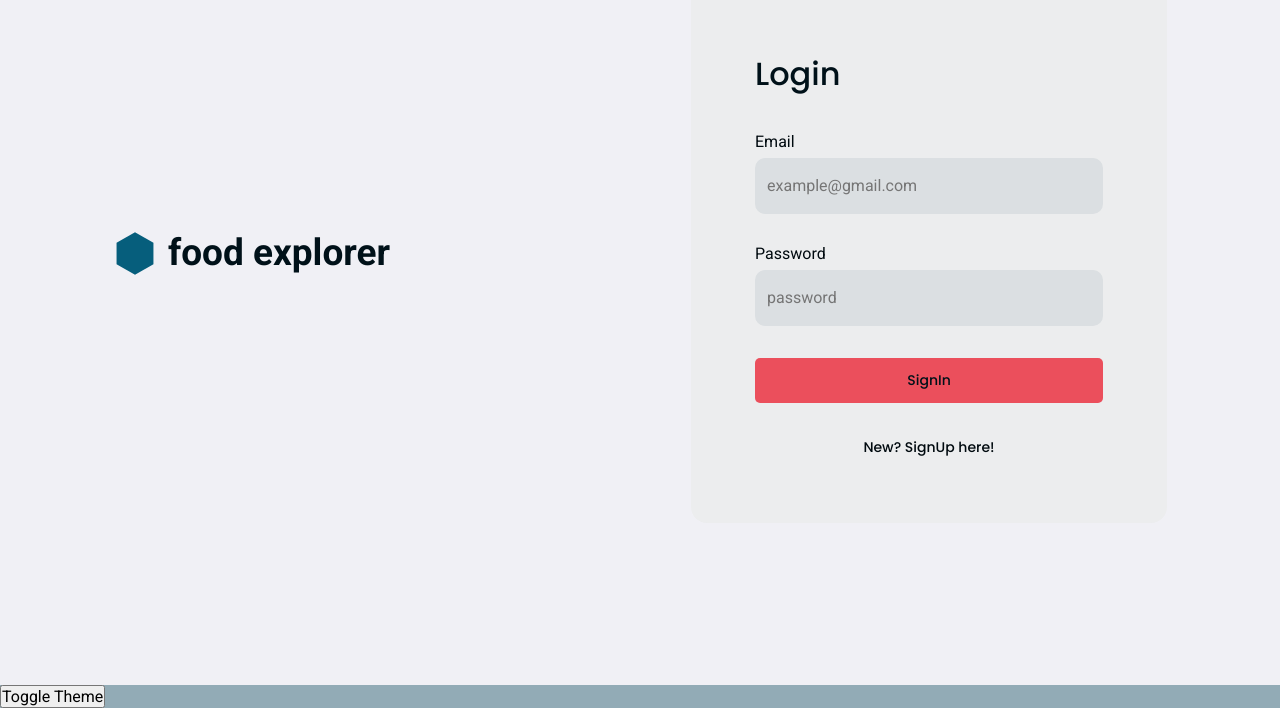
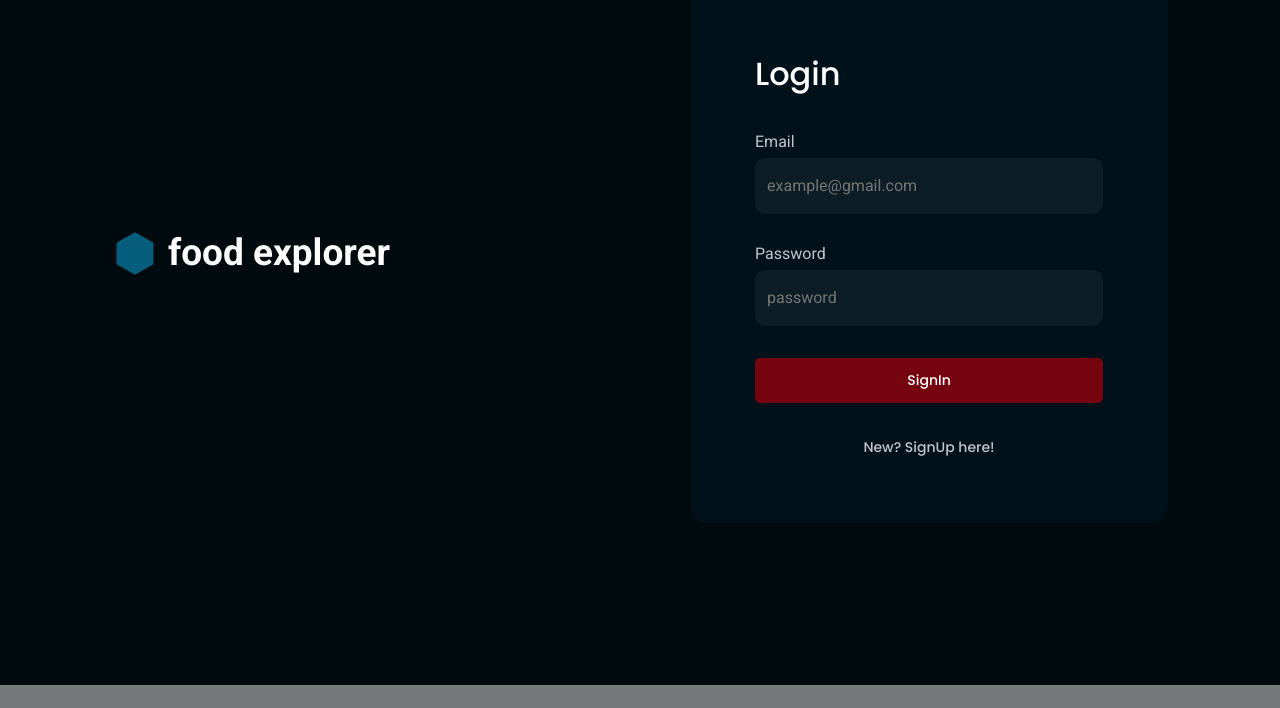
Before and after one commit to GabrielEduardoBrambilla/Rocket-food-frontend, a React (Vite) app: page / in a window 1280 px wide. Shown: the part 115-823 px from the top of the page. After the commit the page ends 800 px from the top, so only its background shows below. Built offline with nearby package versions, Linux system fonts and the light colour scheme.

Commit message:
Toggle theme working

```diff
--- /dev/null
+++ b/src/App.jsx
@@ -0,0 +1,32 @@
+
+import { useThemeToggle } from './hooks/theme';
+import GlobalStyles from './styles/global'
+import { ThemeProvider } from 'styled-components'
+import { AuthProvider } from './hooks/auth'
+import { Routes } from './routes'
+import React, { useEffect, useState } from 'react'
+import LightTheme from './styles/LightTheme'
+import DarkTheme from './styles/DarkTheme'
+
+export default function App() {
+  const { theme, toggleTheme } = useThemeToggle();
+  const [themeMode, setThemeMode] = useState(DarkTheme)
+  useEffect(() => {
+    const setMode = theme === 'dark' ? LightTheme : DarkTheme;
+    setThemeMode(setMode)
+
+  }, [theme])
+
+
+  return (
+    <React.StrictMode>
+      <ThemeProvider theme={themeMode}>
+        <GlobalStyles />
+        <AuthProvider>
+          <Routes />
+          <button id='toggleButton' className='toggleHide' onClick={toggleTheme}>sadas</button>
+        </AuthProvider>
+      </ThemeProvider>
+    </React.StrictMode>
+  );
+}
--- a/src/components/Sidebar/index.jsx
+++ b/src/components/Sidebar/index.jsx
@@ -2,21 +2,31 @@ import { Container, Content } from './styles'
 import { FaHome, FaHeart, } from 'react-icons/fa'
 import { LuLogOut } from 'react-icons/lu'
 import { LiaTimesSolid } from 'react-icons/lia'
-import { PiReceipt, PiAddressBook } from 'react-icons/pi'
-import { MdOutlineAddToPhotos } from 'react-icons/md'
+import { PiReceipt } from 'react-icons/pi'
+import { MdOutlineAddToPhotos, MdLightbulbCircle } from 'react-icons/md'//Dark Mode is the default value for the State object, I want to toggle between dark and light (MdDarkMode and MdSunny), in the handleThemeChange
 import { useAuth } from '../../hooks/auth'
 
 import { SidebarItem } from '../SidebarItem'
 import { useNavigate } from 'react-router-dom';
-
-import { useTheme } from 'styled-components';
 
 // eslint-disable-next-line react/prop-types
 export function Sidebar({ active, viewType }) {
   const { signOut } = useAuth()
   const navigation = useNavigate()
   const { isAdmin } = useAuth();
-  const { toggleTheme } = useTheme();
+
+  // const [icon, setThemeIcon] = useState({ MdDarkMode });
+  // function handleThemeChange() {
+  //   console.clear()
+  //   console.table(icon)
+  //   console.log("Nmrl icon")
+  //   console.log(MdDarkMode)
+  //   if (icon === MdDarkMode) {
+  //     setThemeIcon({ MdSunny });
+  //   } else {
+  //     setThemeIcon({ MdDarkMode })
+  //   }
+  // }
 
   function closeSidebar() {
     active(false);
@@ -34,7 +44,7 @@ export function Sidebar({ active, viewType }) {
   function handleCreateDishRedirect() {
     navigation("/createdish")
   }
-  console.log(!isAdmin)
+
   return (
     <Container className={viewType} view={viewType} sidebar={active}>
       <LiaTimesSolid className='close-btn' onClick={closeSidebar} />
@@ -45,9 +55,10 @@ export function Sidebar({ active, viewType }) {
         <SidebarItem onClick={handleOrderRedirect} Icon={PiReceipt} Text="Order" />
 
         {isAdmin && <SidebarItem onClick={handleCreateDishRedirect} Icon={MdOutlineAddToPhotos} Text="Add Dish" />}
-        <button onClick={toggleTheme}>Toggle Theme</button>
 
-        <SidebarItem onClick={toggleTheme} Icon={PiAddressBook} Text="Toggle Theme" />
+        <label htmlFor="toggleButton">
+          <SidebarItem Icon={MdLightbulbCircle} Text="Toggle Theme" />
+        </label>
         <SidebarItem onClick={handleSignOut} Icon={LuLogOut} Text="Logout" />
 
       </Content>
--- /dev/null
+++ b/src/hooks/theme.jsx
@@ -0,0 +1,13 @@
+import { useState } from 'react';
+
+export function useThemeToggle() {
+  const [theme, setTheme] = useState('light');
+
+  function toggleTheme() {
+    setTheme(prevTheme => (prevTheme === 'light' ? 'dark' : 'light'));
+    console.log(theme + " TEMA TOGGLED")
+
+  }
+
+  return { theme, toggleTheme };
+}
--- a/src/main.jsx
+++ b/src/main.jsx
@@ -1,33 +1,5 @@
-import React from 'react'
 import ReactDOM from 'react-dom/client'
-import GlobalStyles from './styles/global'
-import { ThemeProvider } from 'styled-components'
-import { AuthProvider } from './hooks/auth'
-import { Routes } from './routes'
 
-import { useState } from 'react';
-
-import LightTheme from './styles/LightTheme'
-import DarkTheme from './styles/DarkTheme'
-
-const App = () => {
-  const [theme, setTheme] = useState('light');
-
-  const toggleTheme = () => {
-    setTheme((prevTheme) => (prevTheme === 'dark' ? 'light' : 'dark'));
-  };
-
-  return (
-    <React.StrictMode>
-      <ThemeProvider theme={theme === 'dark' ? DarkTheme : LightTheme}>
-        <GlobalStyles />
-        <AuthProvider>
-          <Routes />
-          <button onClick={toggleTheme}>Toggle Theme</button>
-        </AuthProvider>
-      </ThemeProvider>
-    </React.StrictMode>
-  );
-};
+import App from './App'
 
 ReactDOM.createRoot(document.getElementById('root')).render(<App />)
--- a/src/styles/global.js
+++ b/src/styles/global.js
@@ -34,6 +34,10 @@ html:root{
     cursor: pointer;
     transition: filter 0.2s;
   }
+
+  #toggleButton{
+    display: none;
+  }
   transition: all 2.5s ease-in;
 
   button:hover, a:hover {
```
